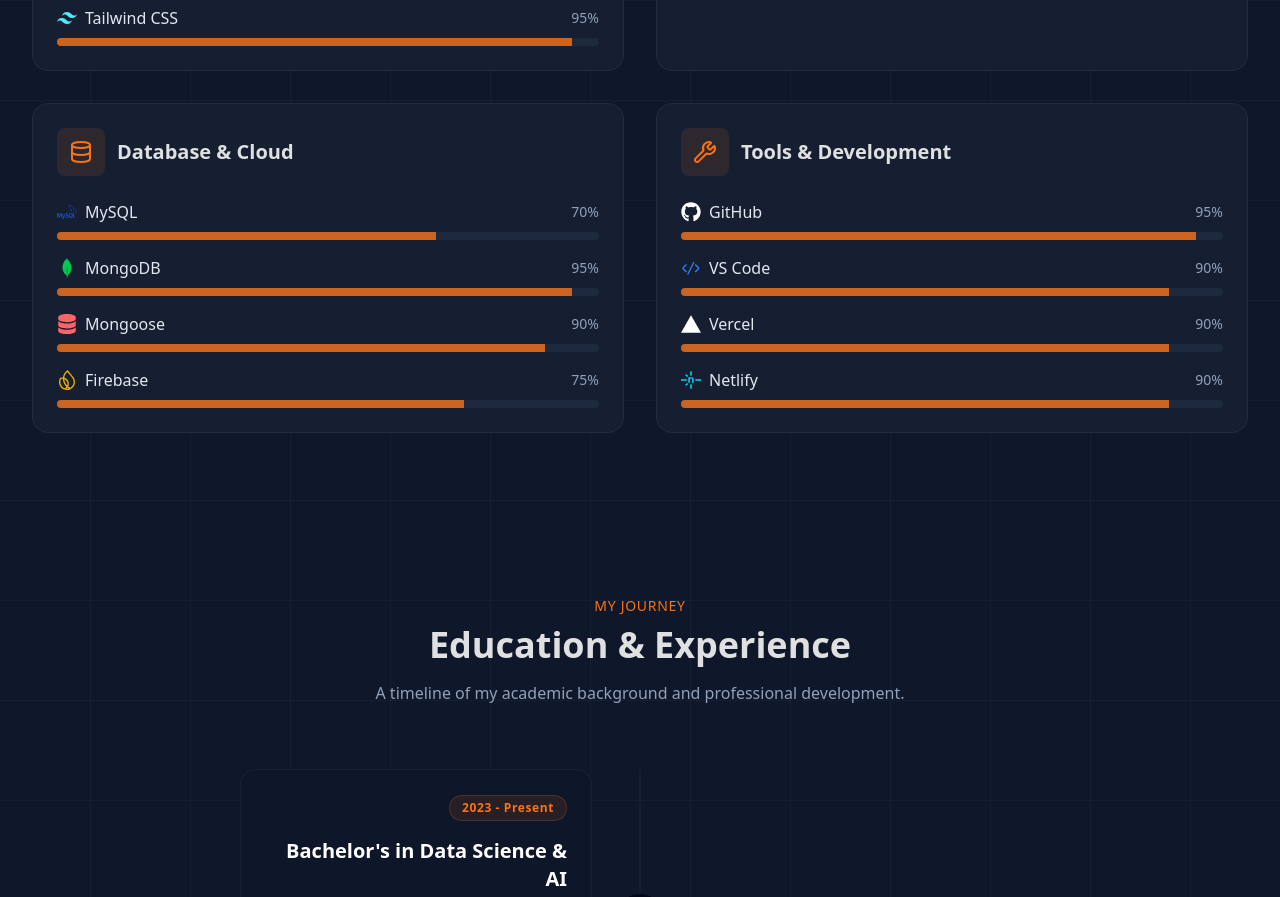
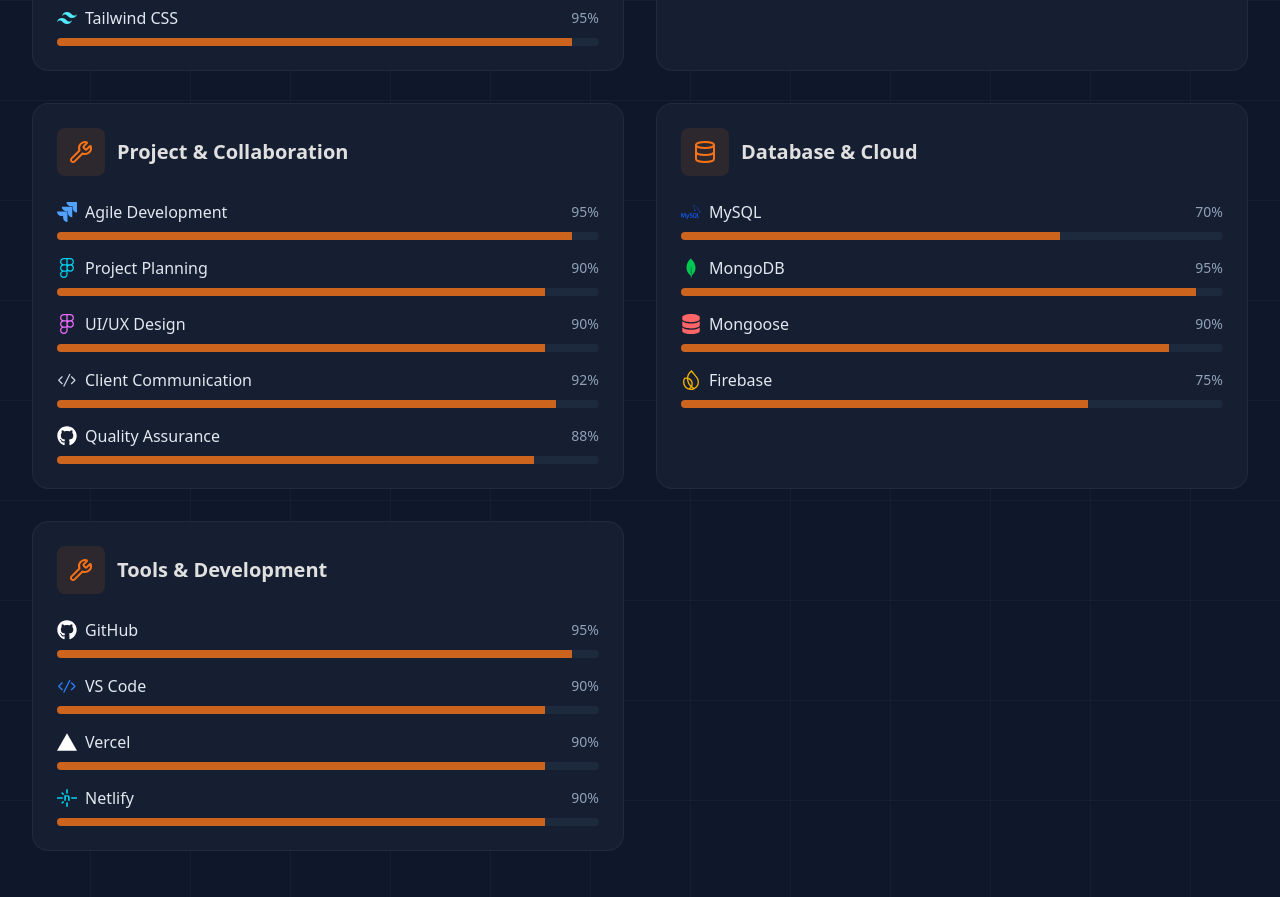
Before and after one commit to Krish9006/portfolio_krish, a Next.js app: page / in a window 1280 px wide. Shown: the part 6300-7197 px from the top of the page. Built offline with nearby package versions, Linux system fonts and the light colour scheme.

Commit message:
Add project and collaboration skills to Skills section

```diff
--- a/components/Skills.jsx
+++ b/components/Skills.jsx
@@ -7,7 +7,7 @@
     FaHtml5, FaCss3Alt, FaJs, FaReact, FaNodeJs, FaPython, FaJava, FaGithub, FaDatabase
 } from "react-icons/fa6";
 import {
-    SiNextdotjs, SiTailwindcss, SiExpress, SiMysql, SiMongodb, SiFirebase, SiVisualstudiocode, SiVercel, SiNetlify
+    SiNextdotjs, SiTailwindcss, SiExpress, SiMysql, SiMongodb, SiFirebase, SiVisualstudiocode, SiVercel, SiNetlify, SiFigma, SiJira
 } from "react-icons/si";
 import { VscCode } from "react-icons/vsc";
 
@@ -32,6 +32,17 @@
             { name: "Express.js", level: 90, icon: <SiExpress className="text-white" /> },
             { name: "Python", level: 75, icon: <FaPython className="text-blue-400" /> },
             { name: "Java", level: 80, icon: <FaJava className="text-red-500" /> },
+        ],
+    },
+    {
+        title: "Project & Collaboration",
+        icon: <Wrench className="w-6 h-6" />,
+        skills: [
+            { name: "Agile Development", level: 95, icon: <SiJira className="text-blue-400" /> },
+            { name: "Project Planning", level: 90, icon: <SiFigma className="text-cyan-400" /> },
+            { name: "UI/UX Design", level: 90, icon: <SiFigma className="text-fuchsia-400" /> },
+            { name: "Client Communication", level: 92, icon: <VscCode className="text-slate-300" /> },
+            { name: "Quality Assurance", level: 88, icon: <FaGithub className="text-white" /> },
         ],
     },
     {
```
